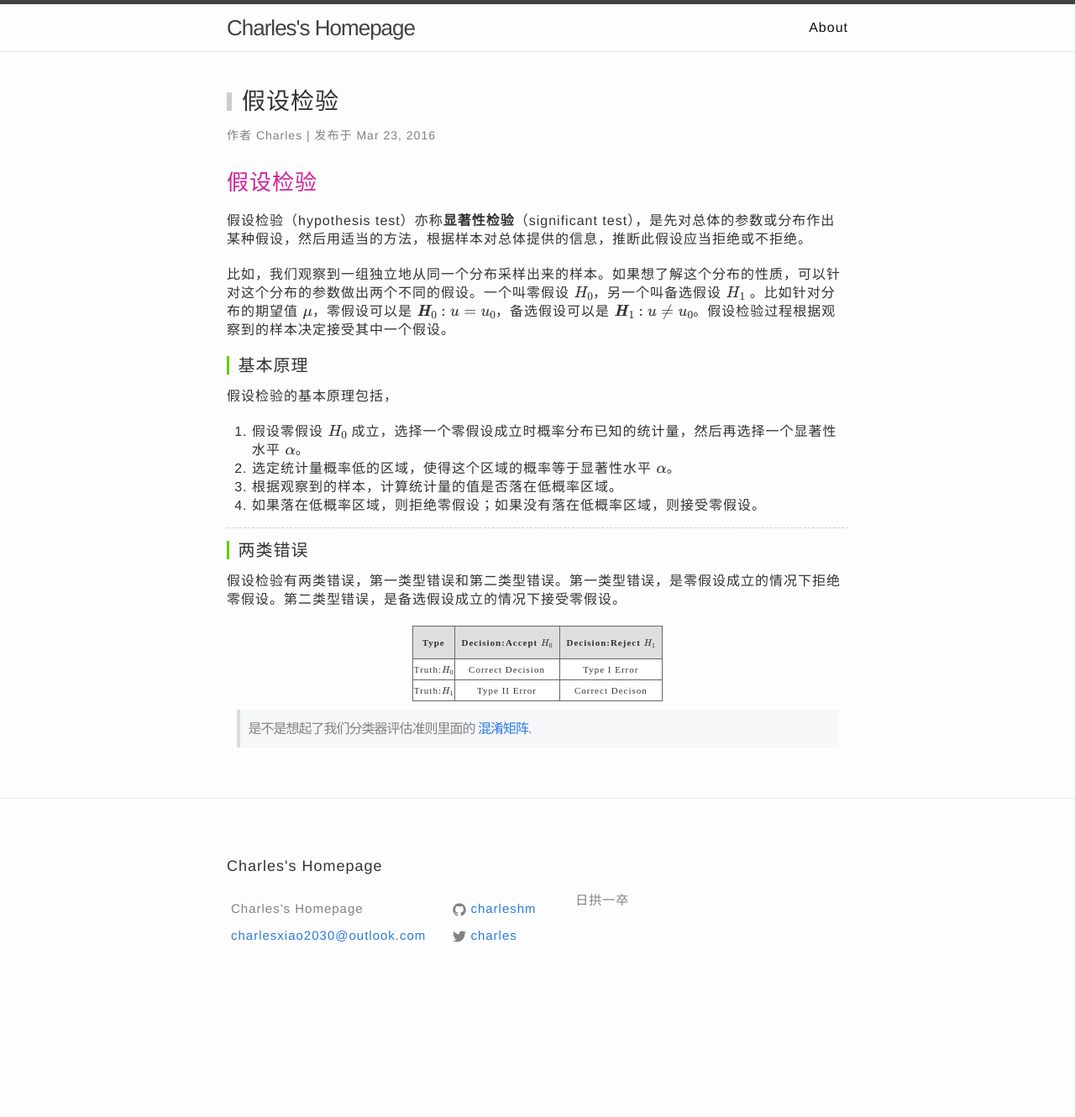
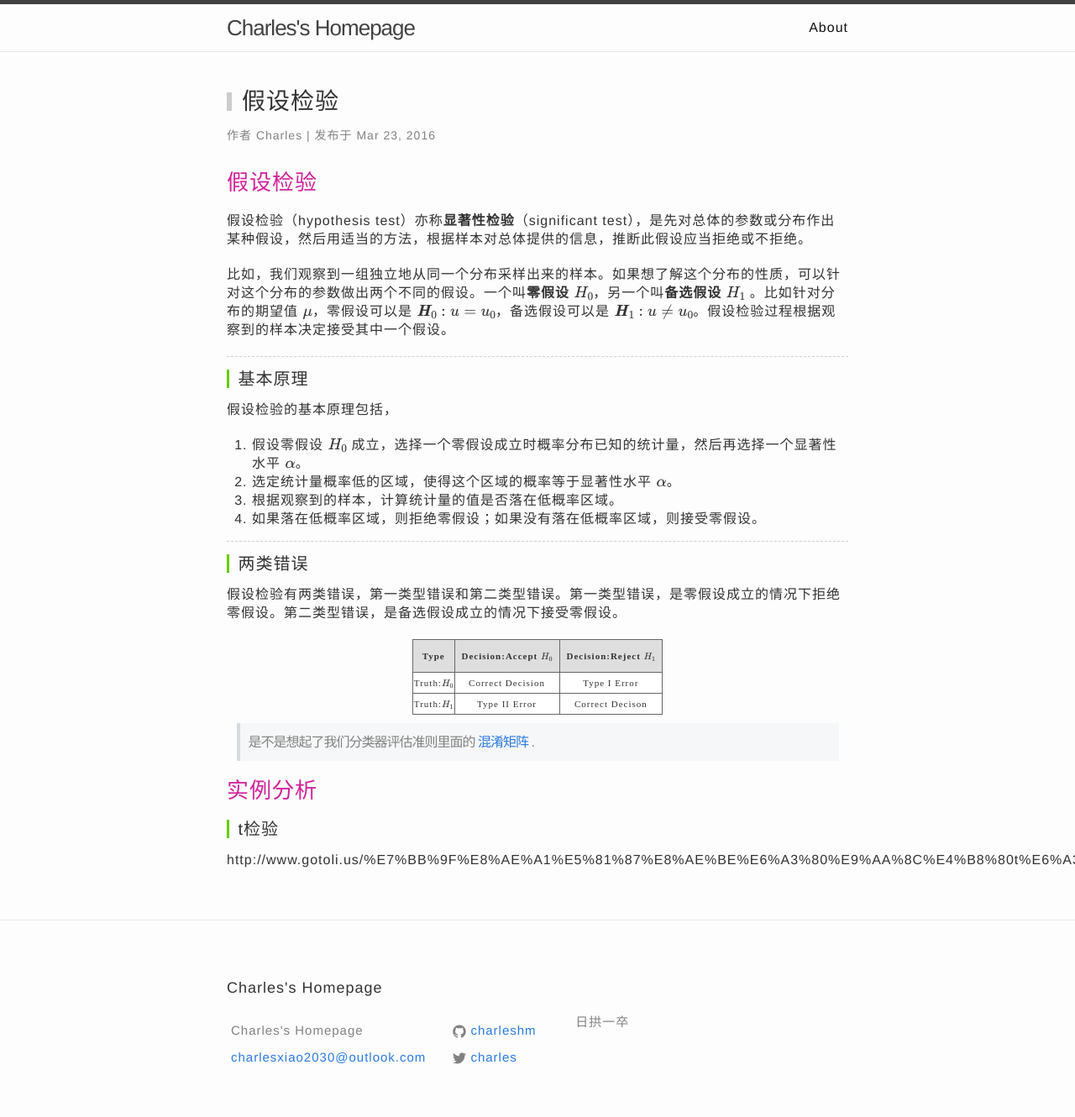
Before and after one commit to charleshm/charleshm.github.io, a Jekyll site: the page built from _posts/2016-03-23-Hypothesis-Testing.md, in a window 1280 px wide. Shown: the whole page at 84% size. Built offline with Jekyll 4.4.1, drawn with Linux system fonts in a browser that asks for light colours; some web fonts are replaced; formulas are drawn with MathJax 3; comment, search, counter and statistics services are not loaded; before the commit the page ends 1185 px from its top, so only the background shows below that.

Commit message:
Sampling Distribution

```diff
--- a/_posts/2016-03-23-Hypothesis-Testing.md
+++ b/_posts/2016-03-23-Hypothesis-Testing.md
@@ -10,7 +10,11 @@
 ### 假设检验
 假设检验（hypothesis  test）亦称**显著性检验**（significant test），是先对总体的参数或分布作出某种假设，然后用适当的方法，根据样本对总体提供的信息，推断此假设应当拒绝或不拒绝。
 
-比如，我们观察到一组独立地从同一个分布采样出来的样本。如果想了解这个分布的性质，可以针对这个分布的参数做出两个不同的假设。一个叫零假设 $H_0$，另一个叫备选假设 $H_1$ 。比如针对分布的期望值 $\mu$，零假设可以是 $\pmb{H}_0:u = u_0$，备选假设可以是 $\pmb{H}_1: u\neq u_0$。假设检验过程根据观察到的样本决定接受其中一个假设。
+比如，我们观察到一组独立地从同一个分布采样出来的样本。如果想了解这个分布的性质，可以针对这个分布的参数做出两个不同的假设。一个叫**零假设** $H_0$，另一个叫**备选假设** $H_1$ 。比如针对分布的期望值 $\mu$，零假设可以是 $\pmb{H}_0:u = u_0$，备选假设可以是 $\pmb{H}_1: u\neq u_0$。假设检验过程根据观察到的样本决定接受其中一个假设。
+
+
+----------
+
 
 #### 基本原理
 
@@ -34,8 +38,11 @@
 | Truth:$H_0$ |    Correct Decision   |      Type I Error     |
 | Truth:$H_1$ |     Type II Error     |    Correct Decison    |
 
-> 是不是想起了我们分类器评估准则里面的 [混淆矩阵][1].
+> 是不是想起了我们分类器评估准则里面的 [混淆矩阵][1] .
 
+### 实例分析
+#### t检验
 
+http://www.gotoli.us/%E7%BB%9F%E8%AE%A1%E5%81%87%E8%AE%BE%E6%A3%80%E9%AA%8C%E4%B8%80t%E6%A3%80%E9%AA%8C
 
   [1]: http://charlesx.top/2016/03/Classification-Model-Performance/
```
